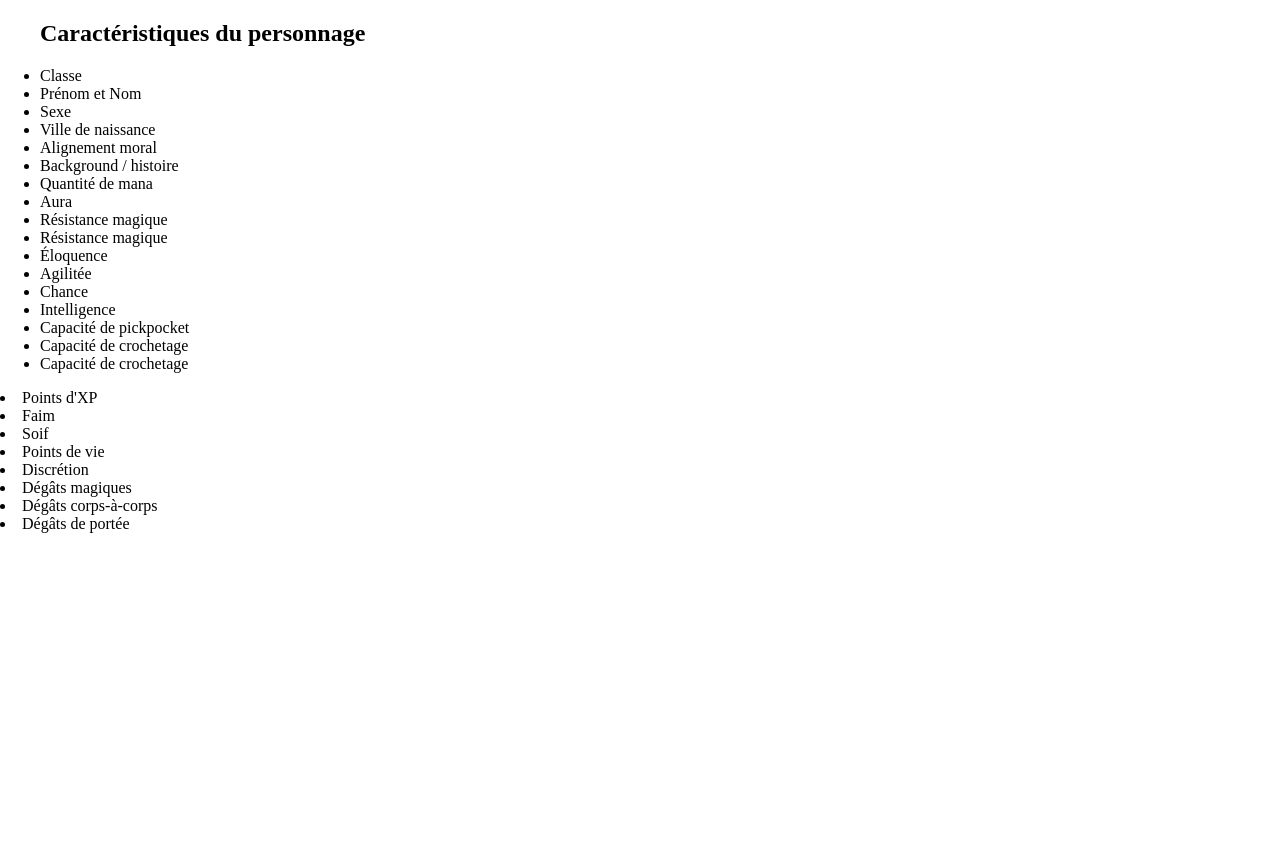
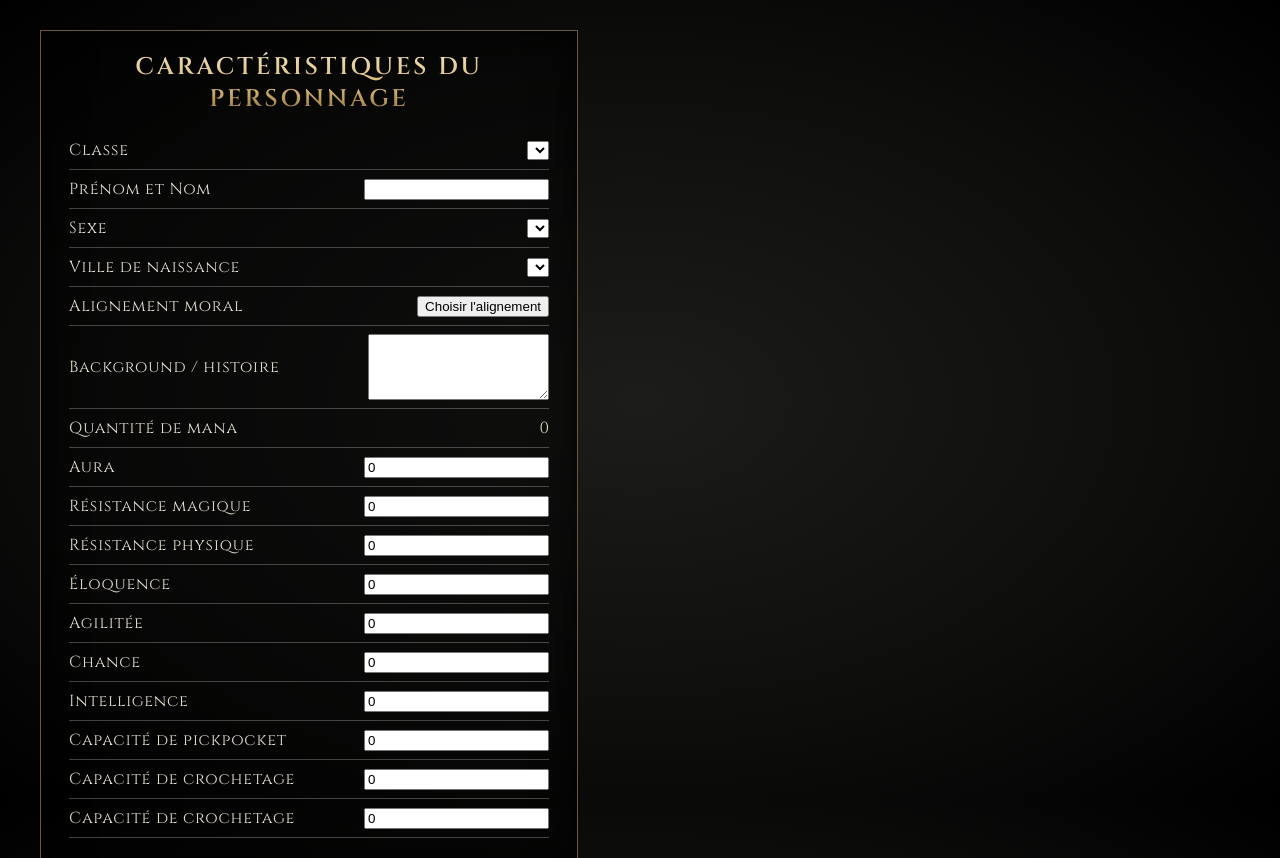
Before and after one commit to FluffyFuzz/herocraft, a plain HTML site: page index.html in a window 1280 px wide. Shown: the top 858 px of the page. Before the commit the page ends 800 px from the top, so only its background shows below. Drawn offline with nearby package versions, Linux system fonts and the light colour scheme.

Commit message:
Création du fichier CSS et modification du HTML

```diff
--- /dev/null
+++ b/css/style.css
@@ -0,0 +1,59 @@
+    /* ===== HEROCRAFT ===== */
+
+@import url('https://fonts.googleapis.com/css2?family=Cinzel:wght@400;600&display=swap');
+
+:root {
+    --or: #d4b36a;
+    --or-pale: #f1e2b5;
+    --texte: #e6e0d0;
+    --bordure: #6b5a3a;
+}
+
+/* Fond sombre */
+body {
+    min-height: 100vh;
+    padding: 30px 40px;
+    background:
+        radial-gradient(ellipse at center, #1c1c1a 0%, #0d0d0c 60%, #000 100%);
+    background-attachment: fixed;
+    color: var(--texte);
+    font-family: 'Cinzel', 'Palatino Linotype', Georgia, serif;
+}
+
+/* Panneaux (les deux listes) */
+ul {
+    list-style: none;
+    max-width: 480px;
+    margin: 0 0 30px;
+    padding: 20px 28px;
+    background: rgba(0, 0, 0, 0.45);
+    border: 1px solid var(--bordure);
+    box-shadow: inset 0 0 40px rgba(0, 0, 0, 0.8);
+}
+
+/* Titre doré, à la Elden Ring ;) */
+h2 {
+    margin: 0 0 16px;
+    text-align: center;
+    font-weight: 600;
+    letter-spacing: 0.12em;
+    text-transform: uppercase;
+    background: linear-gradient(180deg, var(--or-pale), var(--or) 60%, #8a6d34);
+    -webkit-background-clip: text;
+    background-clip: text;
+    -webkit-text-fill-color: transparent;
+}
+
+/* Chaque ligne : texte à gauche, champ à droite (là où on ecris), trait fin dessous */
+li {
+    display: flex;
+    align-items: center;
+    justify-content: space-between;
+    gap: 14px;
+    padding: 8px 0;
+    border-bottom: 1px solid rgba(255, 255, 255, 0.25);
+}
+
+label {
+    letter-spacing: 0.05em;
+}
--- a/index.html
+++ b/index.html
@@ -10,6 +10,7 @@ Documentation -> https://threejs.org/manual/#installation
     <meta charset="UTF-8">
     <title>HEROCRAFT</title>
     <style> body {margin:0;}</style>
+    <link rel="stylesheet" href="./css/style.css">
     <script type="importmap">
     {
         "imports": {
@@ -28,85 +29,112 @@ Documentation -> https://threejs.org/manual/#installation
         <!-- Premièrement, les stats sans allocation des points de stats : -->
         <li>
             <label for="classe">Classe</label>
+            <select id="classe" name="classe"></select>
         </li>
         <li>
             <label for="nom-complet">Prénom et Nom</label>
+            <input type="text" id="nom-complet" name="nom-complet">
         </li>
         <li>
             <label for="sexe">Sexe</label>
+            <select id="sexe" name="sexe"></select>
         </li>
         <li>
             <label for="ville-naissance">Ville de naissance</label> <!-- Les choix sont afficher comme ça : "ville, pays". Comme ça l'utilisateur choisit la ville et le pays en même temps -->
+            <select id="ville-naissance" name="ville-naissance"></select>
         </li>
         <li>
             <label for="alignement">Alignement moral</label> <!-- Sera pas un label, plutôt un boutton que lorsqu'on clique dessus on voit un diagramme comme elui dans le word qui s'affiche dans la zone de bas de page. Et selon les valeurs choisies par l'utilisateur, le champ diffère entre héros, gentil, neutre, vicieux, villain, diabolique, etc.., quelque chose comme ça -->
+            <button type="button" id="alignement">Choisir l'alignement</button>
         </li>
         <li>
             <label for="background">Background / histoire</label> <!-- Champ dans lequel l'utilisateur peut inventer ce qu'il veut sur le background de son personnage -->
+            <textarea id="background" name="background" rows="4"></textarea>
         </li>
         <li>
             <label for="mana">Quantité de mana</label>
+            <output id="mana" name="mana">0</output>
         </li>
         <!-- Deuxièmement, les stats où il faut répartir les points de stats : -->
          <!-- Les personnages de certaines classes pourrait starter avec un buff dans certaine catégories (faut que ça reste équilibré) -->
         <li>
             <label for="aura">Aura</label> <!-- aura, charisme ou charme, faut choisir lequel est le meilleur -->
+            <input type="number" id="aura" name="aura" min="0" value="0">
         </li>
          <li>
             <label for="resistance-magique">Résistance magique</label>
+            <input type="number" id="resistance-magique" name="resistance-magique" min="0" value="0">
         </li>
         <li>
-            <label for="resistance-physique">Résistance magique</label>
+            <label for="resistance-physique">Résistance physique</label>
+            <input type="number" id="resistance-physique" name="resistance-physique" min="0" value="0">
         </li>
         <li>
             <label for="eloquence">Éloquence</label> <!-- voir si on laisse ou non, on pourrait l'inclure dans l'aura -->
+            <input type="number" id="eloquence" name="eloquence" min="0" value="0">
         </li>
         <li>
             <label for="agilite">Agilitée</label>
+            <input type="number" id="agilite" name="agilite" min="0" value="0">
         </li>
 
         <li>
             <label for="Chance">Chance</label>
+            <input type="number" id="Chance" name="Chance" min="0" value="0">
         </li>
         <li>
             <label for="intelligence">Intelligence</label> <!-- on pourrait l'appeler "ruse" aussi -->
+            <input type="number" id="intelligence" name="intelligence" min="0" value="0">
         </li>
         <li>
             <label for="pickpocket">Capacité de pickpocket</label>
+            <input type="number" id="pickpocket" name="pickpocket" min="0" value="0">
         </li>
         <li>
             <label for="crochetage">Capacité de crochetage</label>
+            <input type="number" id="crochetage" name="crochetage" min="0" value="0">
         </li>
         <li>
-            <label for="crochetage">Capacité de crochetage</label> <!-- Faut un tel nombre de points pour telle capacité, certaines capacités peuvent coûter moins chères pour telle classe. Par exemple, capacité d'escalade coûte moins cher pour assassin ou parler aux animaux coûte moins cher pour elfe-->
+            <label for="crochetage-2">Capacité de crochetage</label> <!-- Faut un tel nombre de points pour telle capacité, certaines capacités peuvent coûter moins chères pour telle classe. Par exemple, capacité d'escalade coûte moins cher pour assassin ou parler aux animaux coûte moins cher pour elfe-->
+            <input type="number" id="crochetage-2" name="crochetage-2" min="0" value="0">
         </li>
 
     </ul>
     <!-- Partie en bas (Stats non-modifiables directement par l'utilisateur. Ce sera pas des labels, et sûrement pas sous forme de li non-plus, à modifier) : -->
+    <ul id="ul-stats-fixes">
         <li>
             <label for="xp">Points d'XP</label> <!-- Est toutjours de 0 car tous les utilisateurs commencent à 0 -->
+            <output id="xp" name="xp">0</output>
         </li>
         <li>
             <label for="faim">Faim</label> <!-- Clarification : pas l'état actuel de la faim, plutôt la capacité maximale de la jauge de faim. Ce champ dépend strictement de la classe choisie par l'utilisateur -->
+            <output id="faim" name="faim"></output>
         </li>
         <li>
             <label for="soif">Soif</label> <!-- Clarification : pas l'état actuel de la soif, plutôt la capacité maximale de la jauge de soif. Ce champ dépend strictement de la classe choisie par l'utilisateur -->
+            <output id="soif" name="soif"></output>
         </li>
         <li>
             <label for="vie">Points de vie</label> <!-- Clarification : pas le nombre actuel de points de vie, plutôt le nombre de points de vie maximal. Ce champ dépend strictement de la classe choisie par l'utilisateur -->
+            <output id="vie" name="vie"></output>
         </li>
         <li>
             <label for="discretion">Discrétion</label> <!-- Ce champ dépend strictement de la classe choisie par l'utilisateur -->
+            <output id="discretion" name="discretion"></output>
         </li>
         <li>
             <label for="degats-magiques">Dégâts magiques</label> <!-- Ce champ dépend strictement de la classe choisie par l'utilisateur -->
+            <output id="degats-magiques" name="degats-magiques"></output>
         </li>
         <li>
             <label for="degats-cac">Dégâts corps-à-corps</label> <!-- Ce champ dépend strictement de la classe choisie par l'utilisateur -->
+            <output id="degats-cac" name="degats-cac"></output>
         </li>
         <li>
             <label for="degats-portee">Dégâts de portée</label> <!-- Ce champ dépend strictement de la classe choisie par l'utilisateur -->
+            <output id="degats-portee" name="degats-portee"></output>
         </li>
+    </ul>
     <!-- Voir si on ajoute la partie des stats physiques (facial features, taille, pilosité, etc...) -->
     <script type="module" src="./js/main.js"></script>
 </body>
```
Lines whose indentation alone changed are shown as unchanged.
